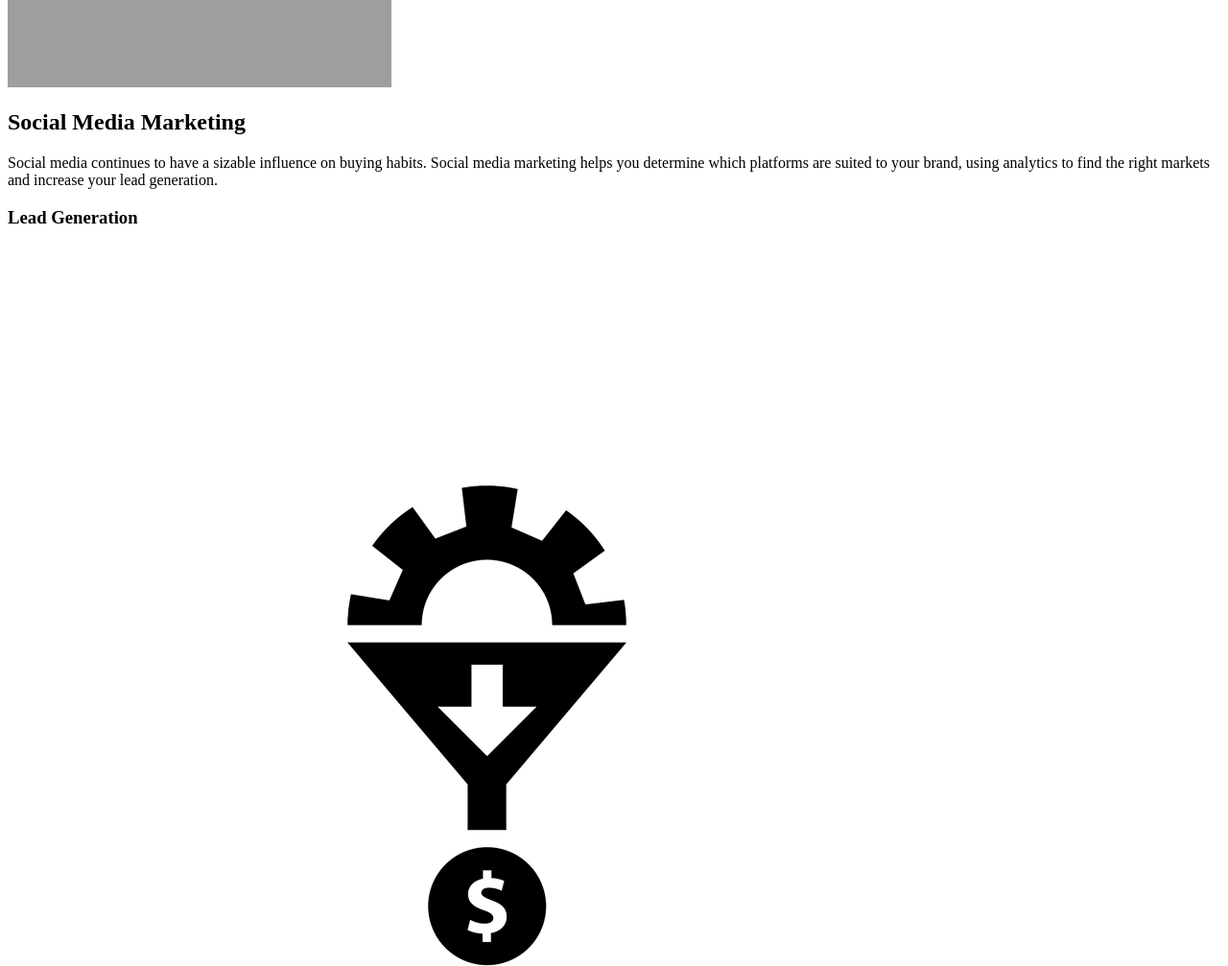
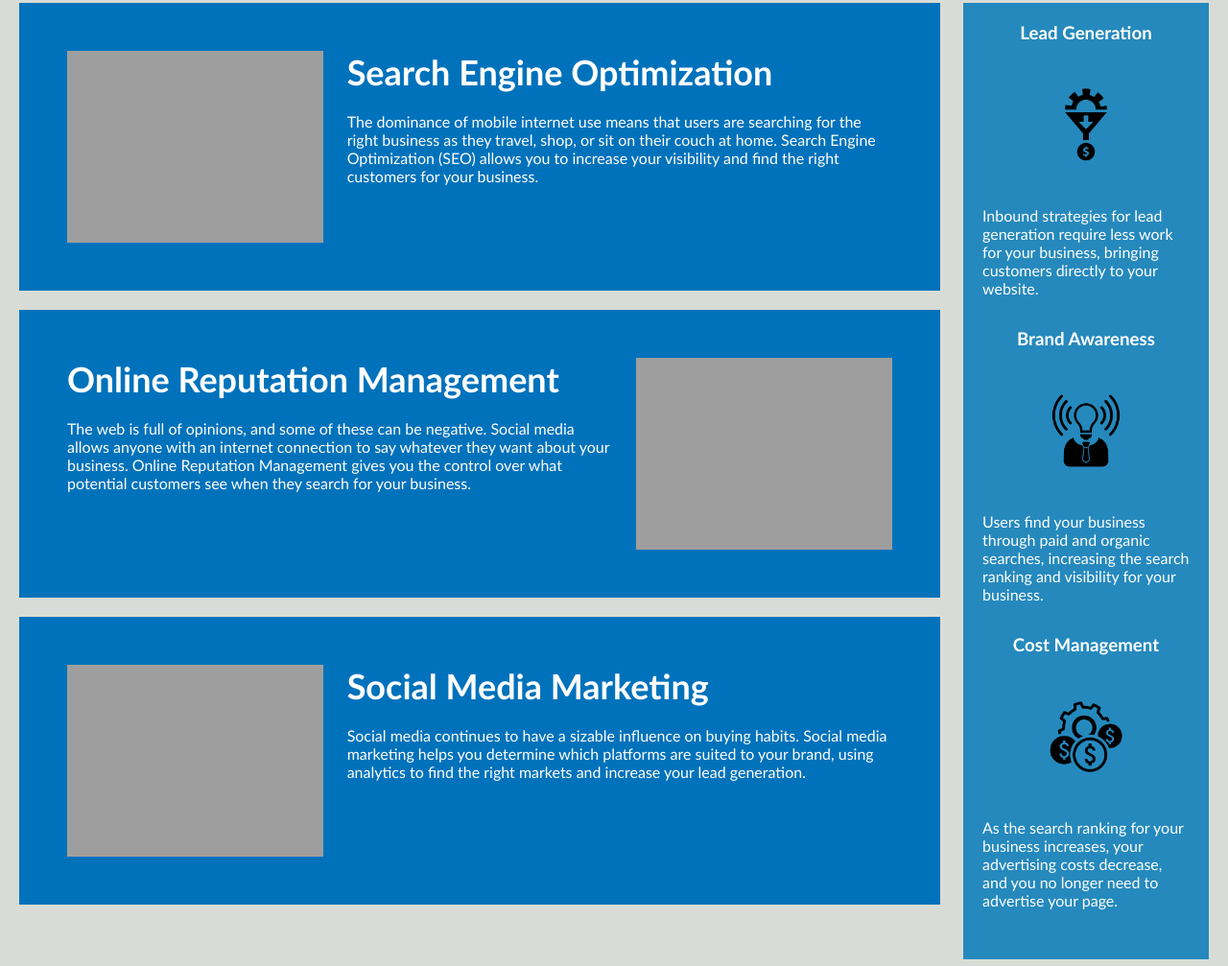
Before and after one commit to DallasThompson/02-challenge, a plain HTML site: page index.html in a window 1280 px wide. Shown: the part 919-1926 px from the top of the page at 96% size. Drawn offline with Linux system fonts and the light colour scheme; the site is published under a folder, as on GitHub Pages, so addresses that start at the root find nothing.

Commit message:
still fixing paths

```diff
--- a/index.html
+++ b/index.html
@@ -2,7 +2,7 @@
 <html lang="en-us">
   <head>
     <meta charset="UTF-8" />
-    <link rel="stylesheet" href="/assets/css/style.css" />
+    <link rel="stylesheet" href="assets/css/style.css" />
     <title>Horiseon</title>
   </head>
 
@@ -29,7 +29,7 @@
     <div class="content">
       <div id="search-engine-optimization" class="search-engine-optimization">
         <img
-          src="/assets/images/search-engine-optimization.jpg"
+          src="assets/images/search-engine-optimization.jpg"
           alt="A notebook with a layout of search-engine-optimization methods."
           class="float-left"
         />
@@ -46,7 +46,7 @@
         class="online-reputation-management"
       >
         <img
-          src="./assets/images/online-reputation-management.jpg"
+          src="assets/images/online-reputation-management.jpg"
           alt="A labtop with a bargraph projecting upwards in a positive direction."
           class="float-right"
         />
@@ -61,7 +61,7 @@
       </div>
       <div id="social-media-marketing" class="social-media-marketing">
         <img
-          src="./assets/images/social-media-marketing.jpg"
+          src="assets/images/social-media-marketing.jpg"
           alt="A birdseye view of a table covered in different social media logos."
           class="float-left"
         />
@@ -78,7 +78,7 @@
       <div class="benefit-lead">
         <h3>Lead Generation</h3>
         <img
-          src="./assets/images/lead-generation.png"
+          src="assets/images/lead-generation.png"
           alt="A sun moving through a funnel and turning into a dollar sign to depict lead generation"
         />
         <p>
@@ -89,7 +89,7 @@
       <div class="benefit-brand">
         <h3>Brand Awareness</h3>
         <img
-          src="./assets/images/brand-awareness.png"
+          src="assets/images/brand-awareness.png"
           alt="A lightbulb depicting the idea of brand awareness."
         />
         <p>
@@ -100,7 +100,7 @@
       <div class="benefit-cost">
         <h3>Cost Management</h3>
         <img
-          src="./assets/images/cost-management.png"
+          src="assets/images/cost-management.png"
           alt="A gear surrounded by dollars signed illustrating cost management."
         />
         <p>
```
